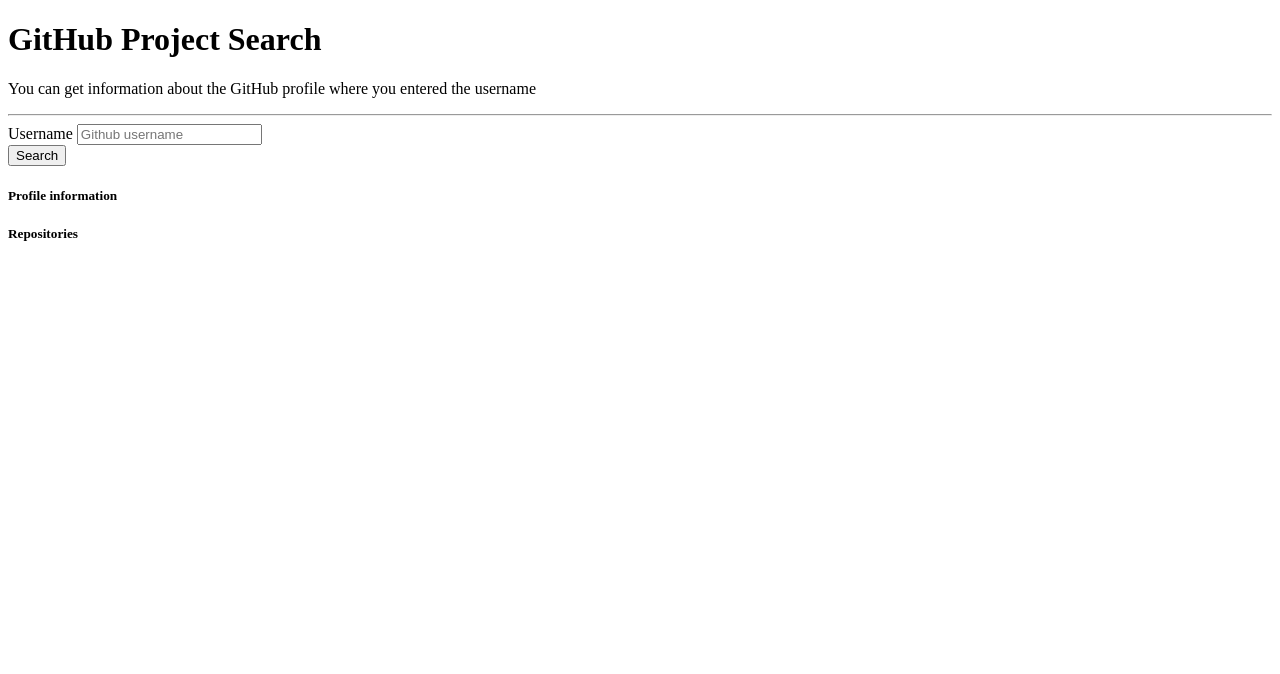
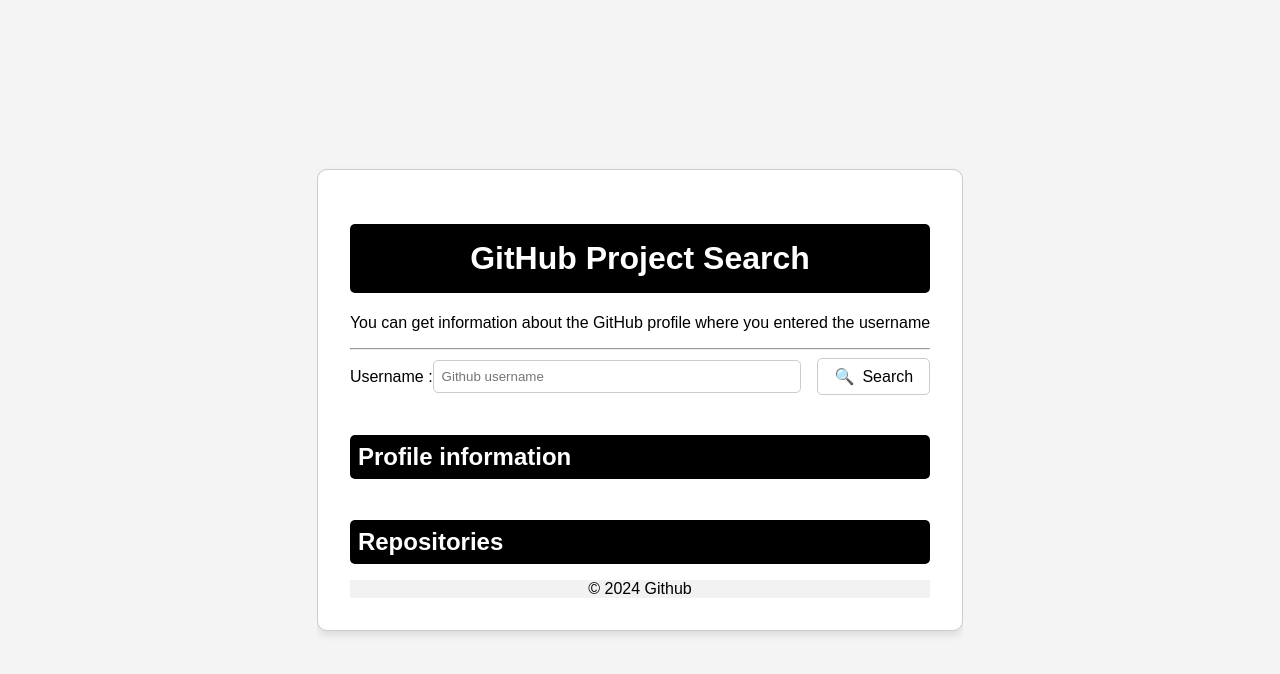
Before and after one commit to ZeynepIlkay/G-T-HUB-PROJECT-SEARCH-FRONT-, a plain HTML site: page index.html in a window 1280 px wide. Drawn offline with Linux system fonts and the light colour scheme.

Commit message:
css dosyası eklendi

```diff
--- /dev/null
+++ b/css/style.css
@@ -0,0 +1,113 @@
+/* Tüm sayfayı ortalamak için */
+body, html {
+    height: 100%;
+    margin: 0;
+    font-family: Arial, sans-serif;
+    background-color: #f4f4f4;
+    display: flex;
+    justify-content: center;
+    align-items: center;
+}
+
+/* main elementine flex container yapısı ekleyelim */
+main {
+    display: flex;
+    justify-content: center;
+    align-items: center;
+    height: 100%;
+    width: 100%;
+    overflow: auto; /* Taşma durumunda kaydırma çubuğu ekleyelim */
+}
+
+/* jumbotron stilleri */
+.jumbotron {
+    padding: 2rem;
+    background-color: #fff;
+    border: 1px solid #ccc;  /* Gri kenarlık */
+    border-radius: 10px;
+    text-align: center;
+    box-shadow: 0 4px 8px rgba(0, 0, 0, 0.1);
+    width: 100%;
+    max-width: 600px;
+}
+
+/* GitHub Project Search başlığı için siyah arka plan ve beyaz yazı rengi */
+.display-4 {
+    background-color: black;
+    color: white;
+    padding: 1rem;
+    border-radius: 5px;
+}
+
+/* Form alanı stili */
+.form-group {
+    margin-bottom: 1.5rem;
+    display: flex;
+    justify-content: space-between;
+    align-items: center;
+}
+
+/* Input alanı */
+#username-input {
+    flex-grow: 1;
+    margin-right: 1rem;
+    padding: 0.5rem;
+    border: 1px solid #ccc;
+    border-radius: 5px;
+}
+
+/* Search butonu stili (arka plan kaldırıldı, gri kenarlık eklendi) */
+button {
+    background-color: transparent;
+    color: black;
+    border: 1px solid #ccc;
+    padding: 0.5rem 1rem;
+    border-radius: 5px;
+    cursor: pointer;
+    display: flex;
+    align-items: center;
+    justify-content: center;
+    font-size: 1rem;
+    transition: background-color 0.3s ease;
+}
+
+button:hover {
+    background-color: #f4f4f4;
+}
+
+/* Search butonuna icon eklenmesi */
+button:before {
+    content: "\1F50D"; /* Unicode büyüteç ikonu */
+    margin-right: 0.5rem;
+}
+
+/* Profile Information ve Repositories başlıkları için siyah arka plan ve büyütme */
+.media-body h5 {
+    background-color: black;
+    color: white;
+    padding: 0.5rem;
+    border-radius: 5px;
+    margin-bottom: 1rem;
+    font-size: 1.5rem;
+}
+
+/* Profil ve repo bilgileri için media alanı */
+.media {
+    margin-top: 2rem;
+    text-align: left;
+}
+
+#user-info img {
+    border-radius: 50%;
+    margin-bottom: 1rem;
+}
+
+#project-list {
+    list-style-type: disc; /* Madde işaretleri */
+    padding-left: 20px;  /* Madde işaretleri için boşluk */
+}
+
+#project-list li {
+    padding: 0.5rem 0;
+    border-bottom: 1px solid #ddd;
+}
--- a/index.html
+++ b/index.html
@@ -3,7 +3,7 @@
 <head>
     <meta charset="UTF-8">
     <title>GitHub Project Search</title>
-    <link rel="stylesheet" href="style.css">
+    <link rel="stylesheet" href="css/style.css">
 </head>
 <body>
     <main>
@@ -13,12 +13,13 @@
             <hr class="my-4">
             <form id="search-form">
                 <div class="form-group">
-                    <label for="exampleInputUsername">Username</label>
+                    <label for="exampleInputUsername">Username :</label>
                     <input type="username" class="form-control" id="username-input"  placeholder="Github username">
+                    <button type="submit">Search</button>
                 </div>
-                <button type="submit">Search</button>
+
             </form>
-        </div>
+
 
         <div class="media">
             <div class="media-body">
@@ -28,6 +29,15 @@
                 <ul id="project-list"></ul>
             </div>
         </div>
+
+        <footer class="bg-body-tertiary text-center text-lg-start " >
+            <!-- Copyright -->
+            <div class="text-center p-3" style="background-color: rgba(0, 0, 0, 0.05);">
+              © 2024 Github
+            </div>
+            <!-- Copyright -->
+          </footer>
+    </div>
     </main>
     <script src="js/script.js"></script>
 </body>
--- a/js/script.js
+++ b/js/script.js
@@ -28,8 +28,8 @@ function displayUserInfo(user) {
     var userInfo = document.getElementById('user-info');
     userInfo.innerHTML = `
         <img src="${user.avatar_url}" alt="Profile Picture" width="100" height="100">
-        <p><strong>Username:</strong> ${user.name}</p>
-        <p><strong>Bio:</strong> ${user.bio}</p>
+        <p><strong>Name:</strong> ${user.name}</p>
+        <p><strong>Biography:</strong> ${user.bio}</p>
         <p><strong>Followers:</strong> ${user.followers}</p>
         <p><strong>Following:</strong> ${user.following}</p>
     `;
@@ -56,7 +56,7 @@ function displayProjects(repos) {
 
     repos.forEach(function(repo) {
         var repoElement = document.createElement('li');
-        repoElement.textContent = `${repo.name} - Private: ${repo.private}`;
+        repoElement.textContent = `${repo.name} -> Private: ${repo.private}`;
         projectList.appendChild(repoElement);
     });
 }
```
Also changed, not shown: css/styles.css (deleted).
